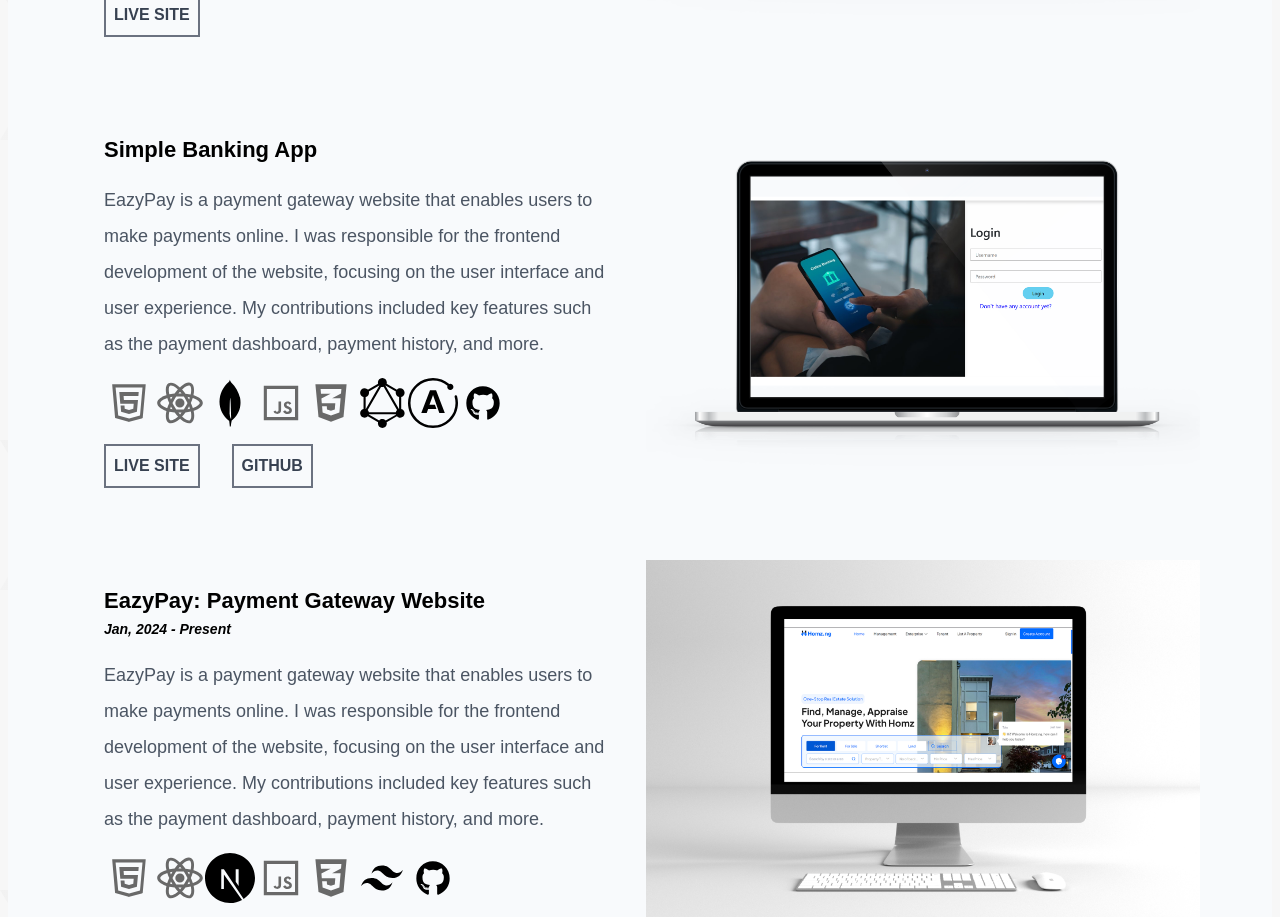
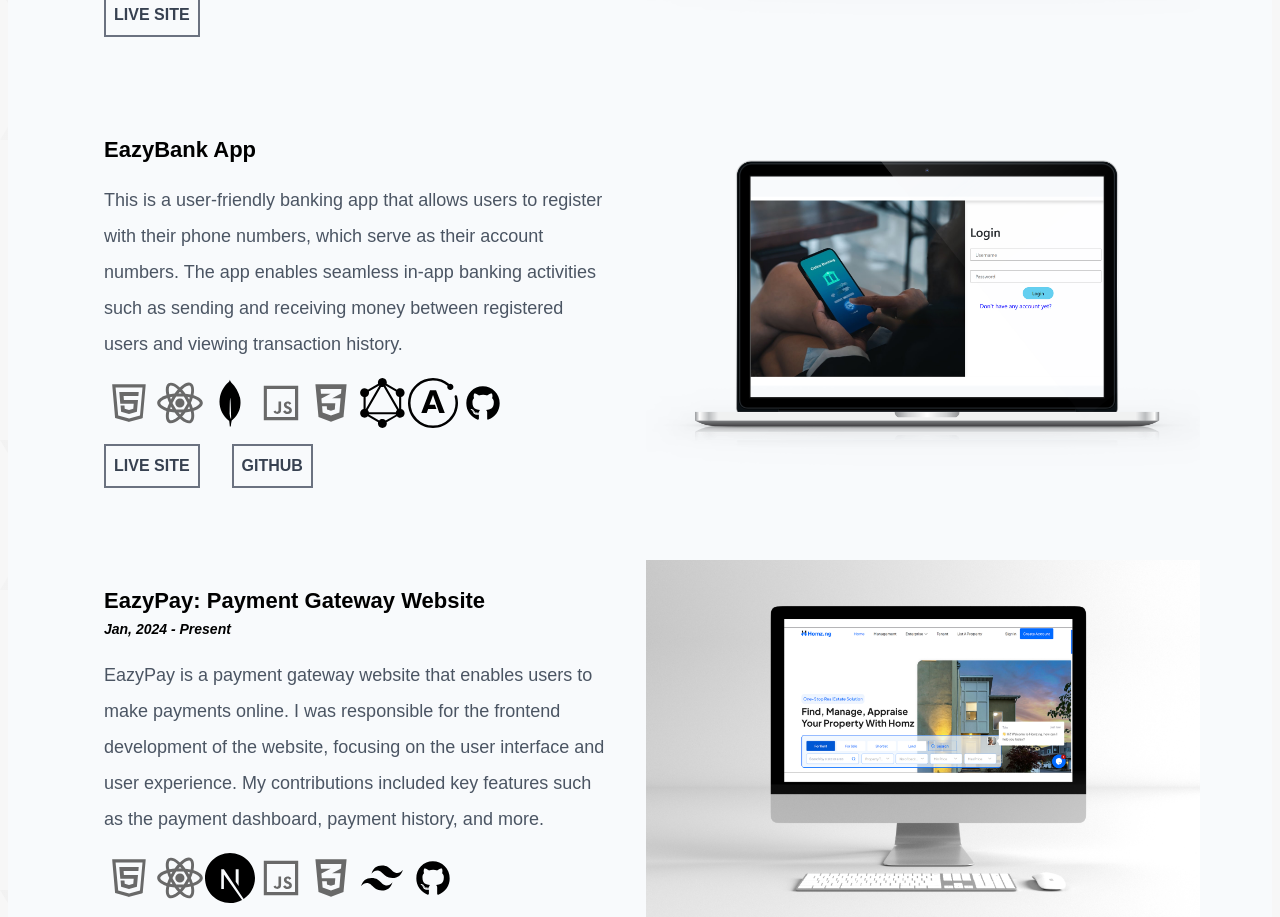
Before and after one commit to k2lawbaaba/kolawole-portfolio, a Next.js app: page / in a window 1280 px wide. Shown: the part 3160-4077 px from the top of the page. Built offline with nearby package versions, Linux system fonts and the light colour scheme; a web font is replaced by a local one.

Commit message:
Update projectsData.js

```diff
--- a/src/app/components/projectsData.js
+++ b/src/app/components/projectsData.js
@@ -79,12 +79,8 @@ const ProjectData = [
   },
   {
     id: 3,
-    name: "Simple Banking App",
-    description: `EazyPay is a payment gateway website that enables users to make
-    payments online. I was responsible for the frontend development of the
-    website, focusing on the user interface and user experience. My
-    contributions included key features such as the payment dashboard,
-    payment history, and more.`,
+    name: "EazyBank App",
+    description: `This is a user-friendly banking app that allows users to register with their phone numbers, which serve as their account numbers. The app enables seamless in-app banking activities such as sending and receiving money between registered users and viewing transaction history.`,
     image: "/images/banking-app.png",
     url: "https://banking-app-ftov.onrender.com/",
     technologies: [
```
